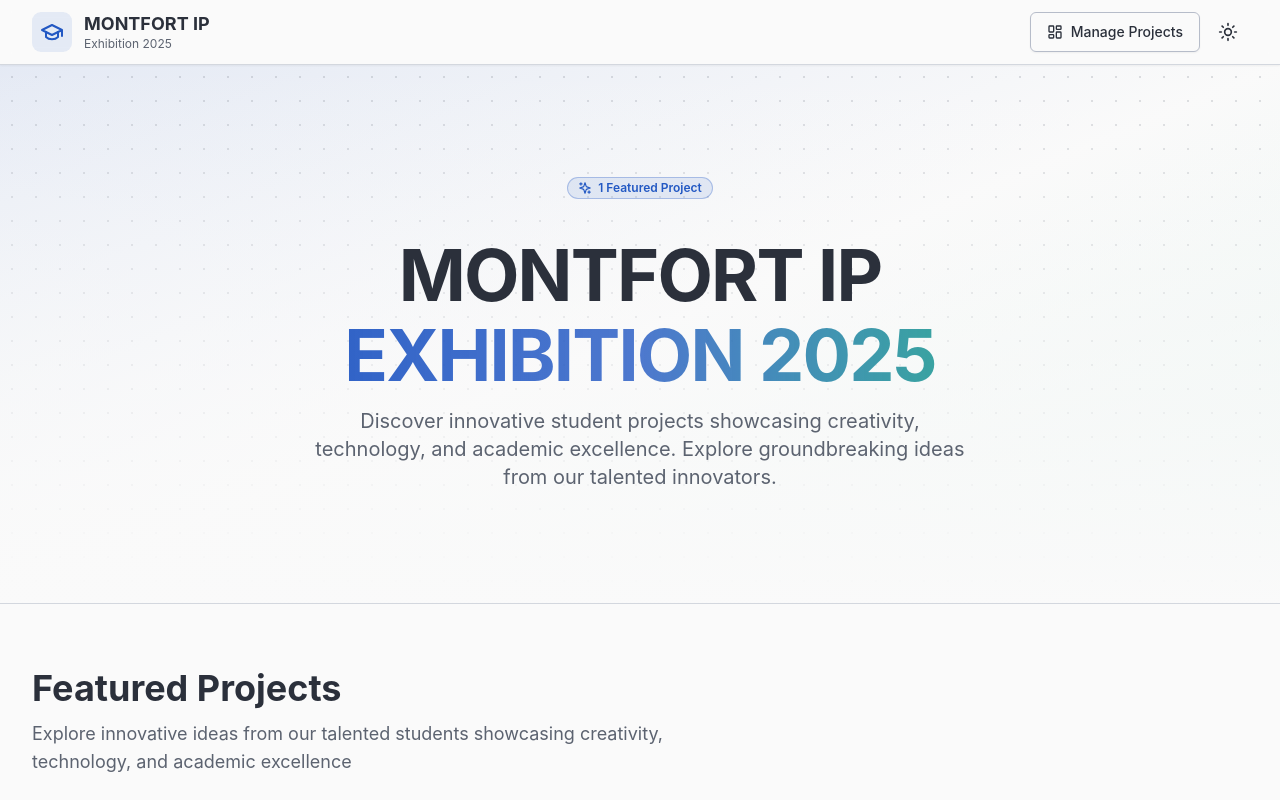
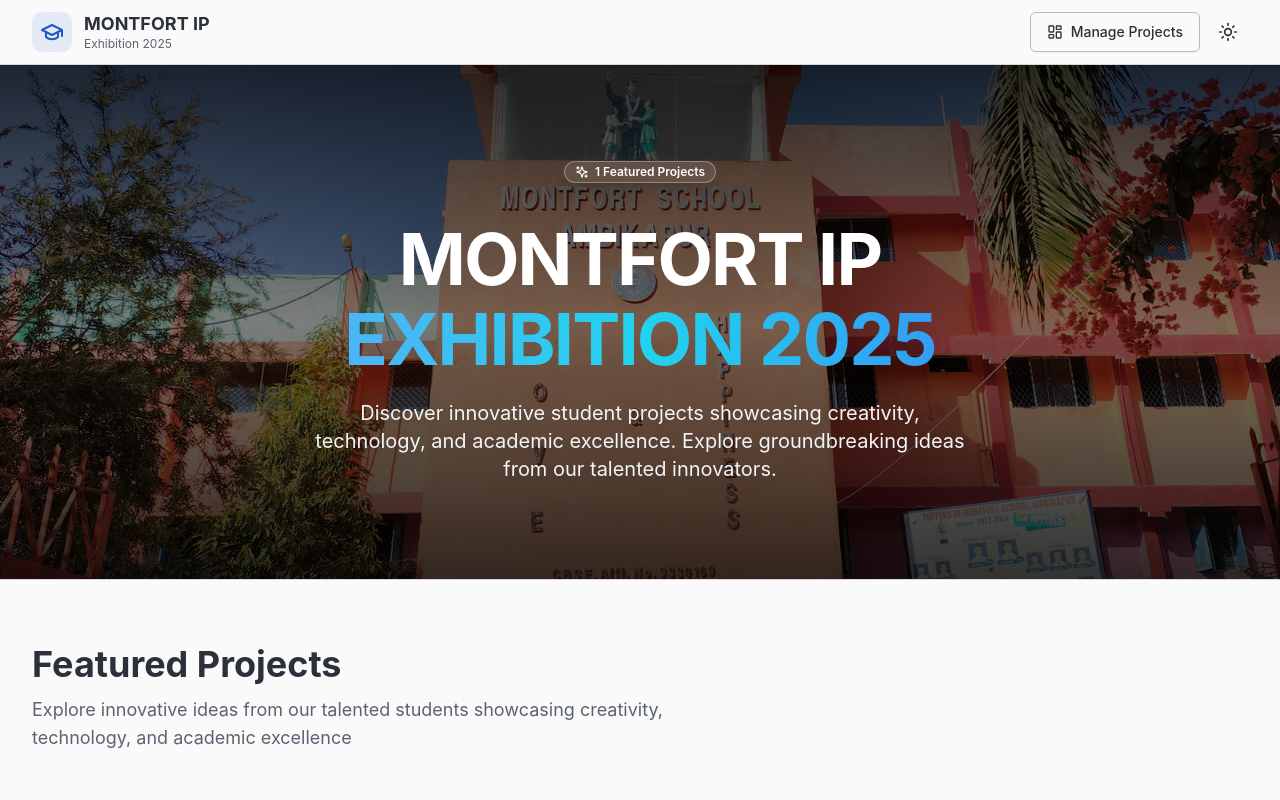
Before and after one commit to Anudeep5847/IP-EXHIBITION, a React (Vite) app: page / in a window 1280 px wide. Shown: the top 800 px of the page. Built offline with nearby package versions, Linux system fonts and the light colour scheme.

Commit message:
Update hero.tsx

```diff
--- a/src/components/hero.tsx
+++ b/src/components/hero.tsx
@@ -1,5 +1,6 @@
 import { Sparkles } from "lucide-react";
 import { Badge } from "@/components/ui/badge";
+import sliderImage from "@/assets/slider1.jpg";
 
 interface HeroProps {
   projectCount: number;
@@ -7,47 +8,43 @@ interface HeroProps {
 
 export function Hero({ projectCount }: HeroProps) {
   return (
-    <section className="relative overflow-hidden bg-gradient-to-br from-primary/10 via-background to-success/10 border-b">
-      {/* Decorative background pattern */}
+    <section className="relative overflow-hidden border-b min-h-[500px] flex items-center">
+      {/* Background Image */}
       <div
-        className="absolute inset-0 opacity-20"
+        className="absolute inset-0 bg-cover bg-center bg-no-repeat"
         style={{
-          backgroundImage:
-            "radial-gradient(circle, currentColor 1px, transparent 1px)",
-          backgroundSize: "24px 24px",
-          color: "hsl(var(--muted-foreground))",
+          backgroundImage: `url(${sliderImage})`,
         }}
       />
 
-      {/* Gradient overlay */}
-      <div className="absolute inset-0 bg-gradient-to-b from-transparent via-background/50 to-background" />
+      {/* Gradient Overlay - Dark at edges, lighter in center */}
+      <div className="absolute inset-0 bg-gradient-to-b from-black/80 via-black/50 to-black/80" />
 
-      <div className="container relative mx-auto px-4 sm:px-6 lg:px-8 py-16 sm:py-20 lg:py-28">
-        <div className="mx-auto max-w-4xl text-center space-y-8">
+      {/* Content */}
+      <div className="container relative mx-auto px-4 sm:px-6 lg:px-8 py-16 sm:py-20 lg:py-24 z-10">
+        <div className="mx-auto max-w-4xl text-center space-y-6">
           <Badge
             variant="outline"
-            className="mb-2 border-primary/30 bg-primary/10 text-primary hover:bg-primary/20 transition-colors"
+            className="mb-4 border-white/30 bg-white/10 text-white hover:bg-white/20 backdrop-blur-md shadow-lg"
           >
             <Sparkles className="mr-1.5 h-3.5 w-3.5" />
-            {projectCount} Featured {projectCount === 1 ? "Project" : "Projects"}
+            {projectCount} Featured Projects
           </Badge>
 
-          <div className="space-y-4">
-            <h1 className="text-4xl sm:text-5xl md:text-6xl lg:text-7xl font-bold tracking-tight text-foreground animate-in fade-in slide-in-from-bottom-4 duration-1000">
+          <h1 className="text-4xl sm:text-5xl md:text-6xl lg:text-7xl font-bold tracking-tight text-white drop-shadow-2xl">
             MONTFORT IP
-              <span className="block mt-2 bg-gradient-to-r from-primary via-primary/80 to-success bg-clip-text text-transparent">
+            <span className="block mt-2 bg-gradient-to-r from-blue-400 via-cyan-400 to-blue-500 bg-clip-text text-transparent">
               EXHIBITION 2025
             </span>
           </h1>
 
-            <p className="mx-auto max-w-2xl text-base sm:text-lg md:text-xl text-muted-foreground leading-relaxed animate-in fade-in slide-in-from-bottom-8 duration-1000 delay-200">
+          <p className="mx-auto max-w-2xl text-base sm:text-lg md:text-xl text-gray-100 leading-relaxed drop-shadow-lg">
             Discover innovative student projects showcasing creativity,
             technology, and academic excellence. Explore groundbreaking ideas
             from our talented innovators.
           </p>
         </div>
       </div>
-      </div>
     </section>
   );
 }
```
Lines whose indentation alone changed are shown as unchanged.
